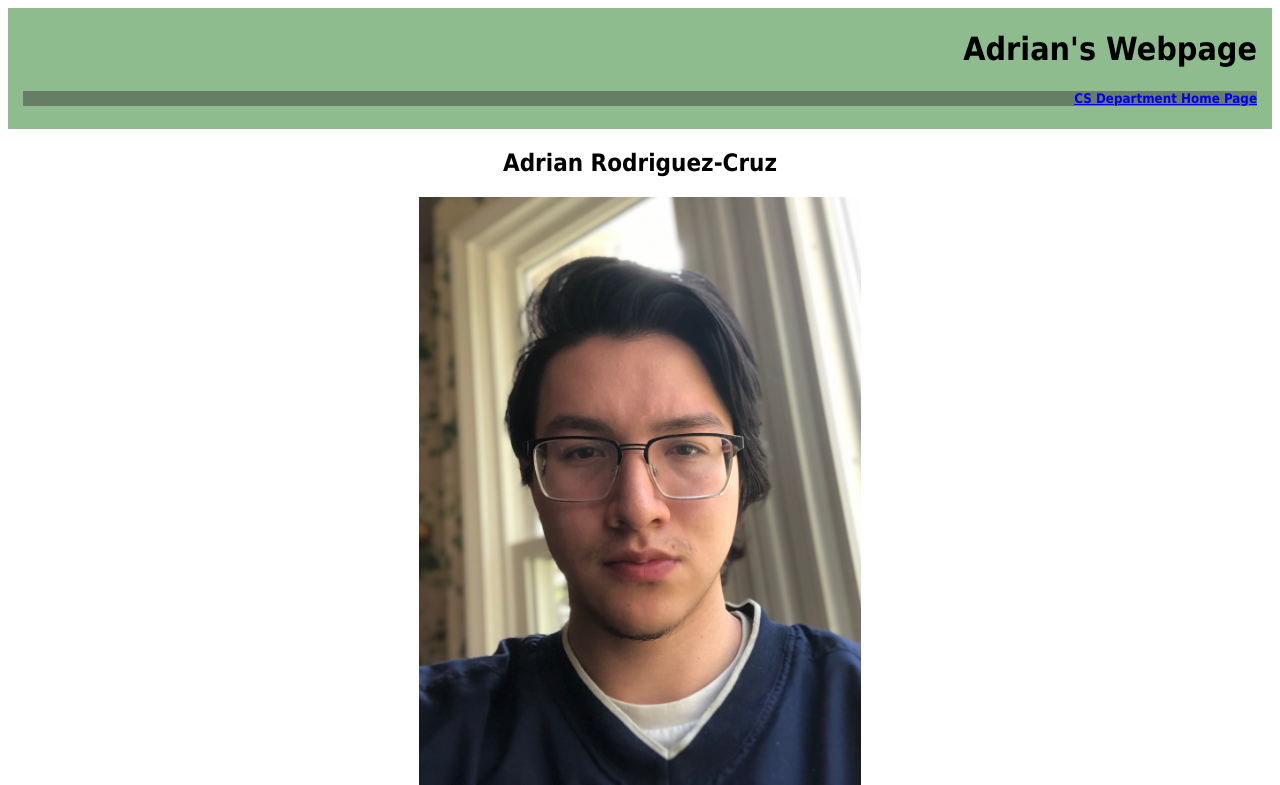
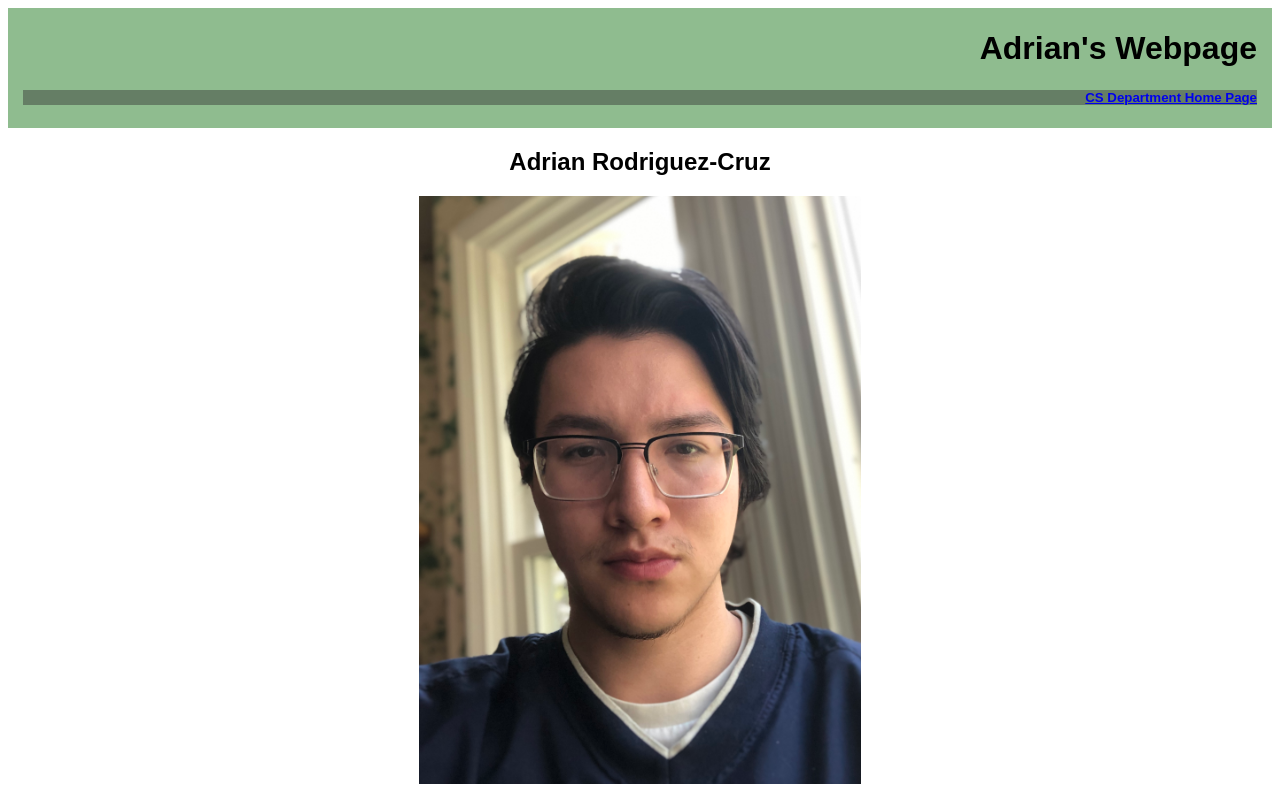
Before and after one commit to Saydfalls/saydfalls.github.io, a plain HTML site: page index.html in a window 1280 px wide. Shown: the top 785 px of the page. Drawn offline with Linux system fonts and the light colour scheme.

Commit message:
Update index.css

```diff
--- a/index.css
+++ b/index.css
@@ -2,7 +2,7 @@ tr:nth-child(even){
     background-color:#f2f2f2;
 }
 .overall{
-    font-family:Tahoma;
+    font-family:sans-serif;
 }
 #heading{
     background-color:darkseagreen;
@@ -27,3 +27,6 @@ tr:nth-child(even){
 #byebullet{
     list-style: none;
 }
+a:hover{
+    color:red;
+}
```
